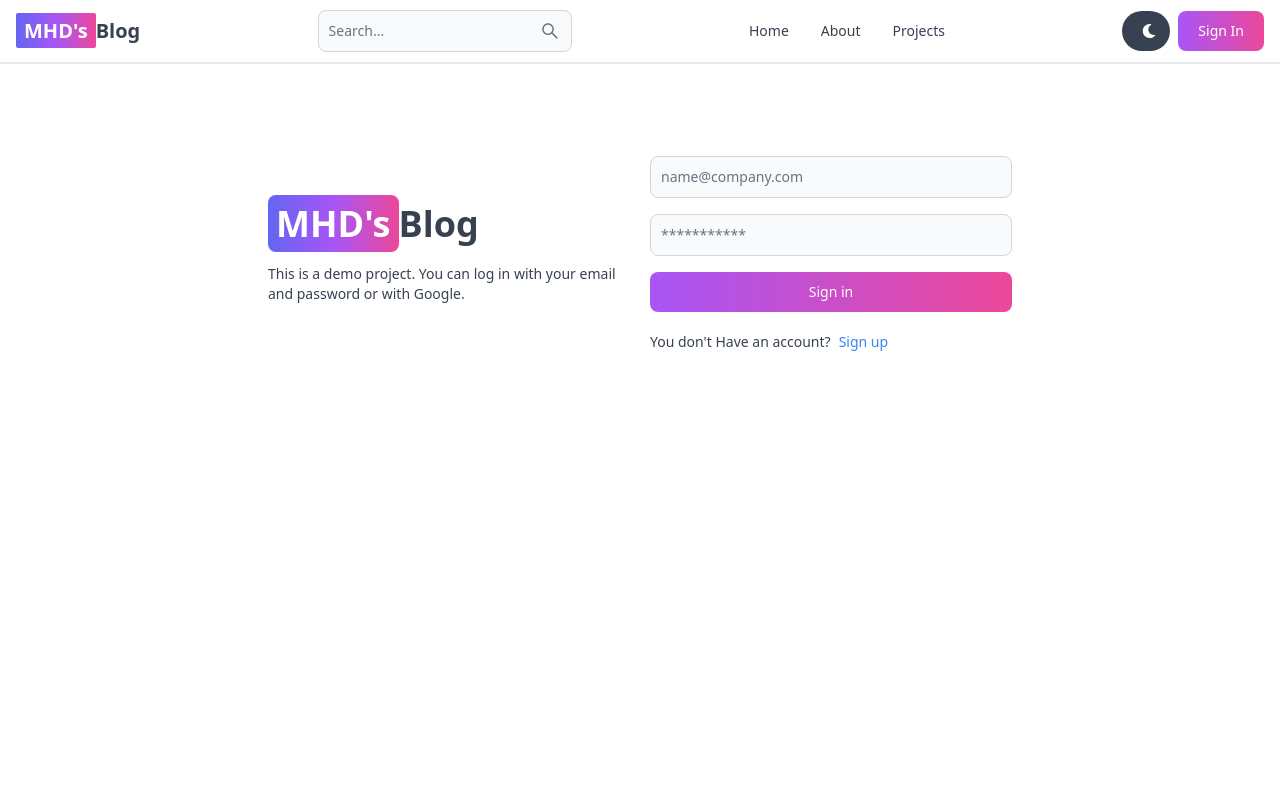
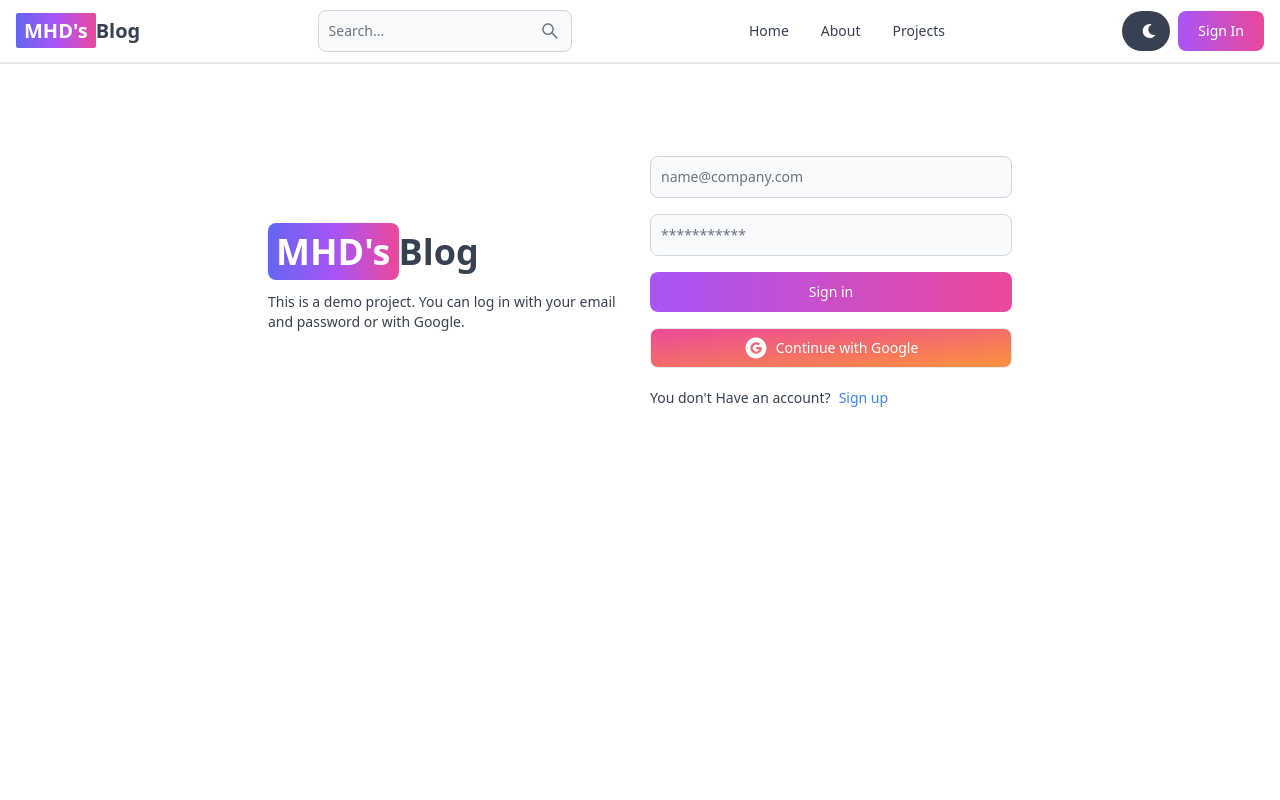
Before and after one commit to MohamadSabha/MERN-BLOG, a React (Vite) app in the folder client/: page /Sign-in in a window 1280 px wide. Shown: the top 800 px of the page. Built offline with nearby package versions, Linux system fonts and the light colour scheme; no server answers.

Commit message:
test google auth

```diff
--- a/client/src/components/OAuth.jsx
+++ b/client/src/components/OAuth.jsx
@@ -10,6 +10,7 @@ export default function OAuth() {
   const auth = getAuth(app);
   const dispatch = useDispatch();
   const navigate = useNavigate();
+
   const handleGoogleClick = async () => {
     const provider = new GoogleAuthProvider();
     provider.setCustomParameters({ prompt: "select_account" });
--- a/client/src/pages/Signin.jsx
+++ b/client/src/pages/Signin.jsx
@@ -109,7 +109,7 @@ export default function Signin() {
                 "Sign in"
               )}
             </Button>
-            {/* <OAuth /> */}
+            <OAuth />
           </form>
           <div className="flex gap-2 text-sm mt-5">
             <span>You don't Have an account?</span>
```
